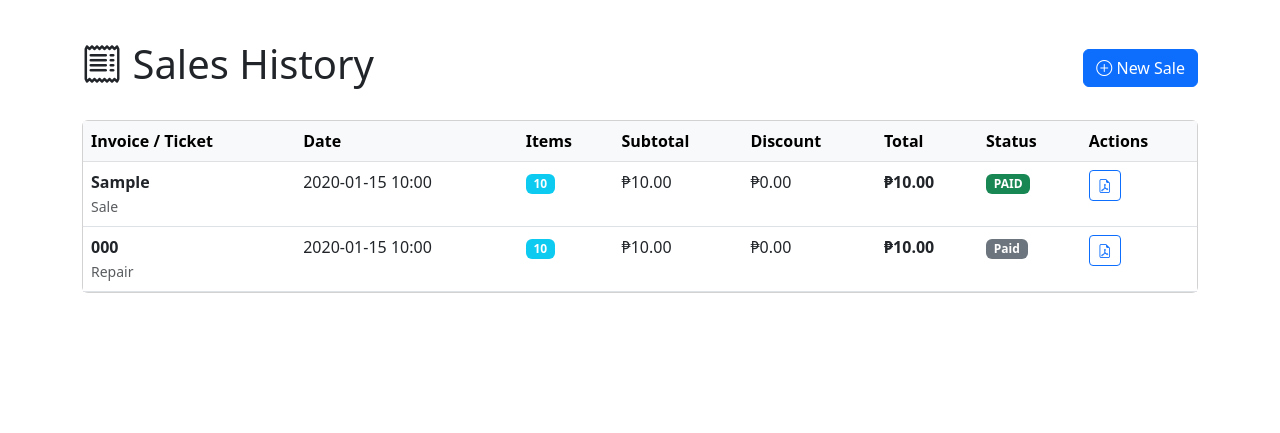
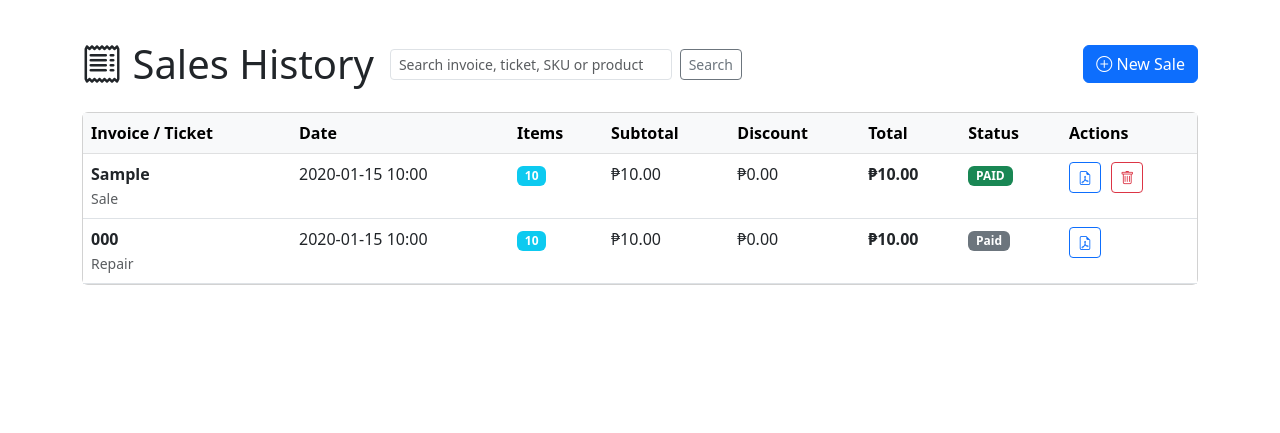
Before and after one commit to busanokirby/jc-web-v2, a Flask app: page /sales/list in a window 1280 px wide. Shown: the part 83-516 px from the top of the page. Run offline with Flask 3, Linux system fonts and the light colour scheme; a user stored in the database is signed in; tables that the repository leaves empty hold one stand-in row (values such as "Sample post").

Commit message:
Add sales history search + tests
UI: search box; server: search/filter history; tests: sales search; test fixes (unique SKUs); misc repairs/archive features

```diff
--- a/app/blueprints/sales/routes.py
+++ b/app/blueprints/sales/routes.py
@@ -154,29 +154,45 @@ def pos():
 @login_required
 @roles_required("ADMIN", "SALES")
 def sales_list():
+    # Optional search query
+    q = (request.args.get('q') or '').strip()
+
     # Regular sales
     sales = Sale.query.order_by(Sale.created_at.desc()).limit(200).all()
 
     # Devices that used parts (repair parts should also show in sales history)
     devices = Device.query.filter(Device.parts_used_rows.any()).order_by(Device.created_at.desc()).limit(200).all()
 
-    # Build unified history entries
+    # Build unified history entries with a searchable text blob
     history = []
     for s in sales:
+        items_count = sum(item.qty for item in s.items) if s.items else 0
+        # Build a searchable string containing invoice, customer name and product SKUs/names
+        parts_text = ' '.join(
+            f"{item.product.sku or ''} {item.product.name or ''}" for item in s.items if item.product
+        )
+        customer_name = s.customer.name if getattr(s, 'customer', None) else ''
+        search_text = f"{s.invoice_no or ''} {customer_name} {parts_text}"
+
         history.append({
             'type': 'sale',
             'invoice': s.invoice_no,
             'created_at': s.created_at,
-            'items_count': sum(item.qty for item in s.items) if s.items else 0,
+            'items_count': items_count,
             'subtotal': float(s.subtotal or 0),
             'discount': float(s.discount or 0),
             'total': float(s.total or 0),
             'status': s.status,
             'id': s.id,
+            'search_text': search_text,
         })
 
     for d in devices:
         parts_qty = sum(p.qty for p in d.parts_used_rows) if d.parts_used_rows else 0
+        parts_text = ' '.join(
+            f"{p.product.sku or ''} {p.product.name or ''}" for p in d.parts_used_rows if p.product
+        )
+        search_text = f"{d.ticket_number or ''} {parts_text}"
         history.append({
             'type': 'repair',
             'invoice': d.ticket_number,
@@ -187,12 +203,18 @@ def sales_list():
             'total': float(d.parts_cost or 0),
             'status': d.payment_status,
             'id': d.id,
+            'search_text': search_text,
         })
 
     # Sort by created_at desc and limit to recent 200 entries
     history_sorted = sorted(history, key=lambda x: x['created_at'] or 0, reverse=True)[:200]
 
-    return render_template("sales/sales_list.html", history=history_sorted)
+    # If a search query is provided, filter the history list in-memory (safe for 200-item limit)
+    if q:
+        ql = q.lower()
+        history_sorted = [h for h in history_sorted if ql in (h.get('search_text') or '').lower() or ql in (h.get('invoice') or '').lower()]
+
+    return render_template("sales/sales_list.html", history=history_sorted, q=q)
 
 
 @sales_bp.route("/<int:sale_id>/invoice")
@@ -350,3 +372,33 @@ def reset_sales():
         flash(f"Error resetting sales: {str(e)}", "danger")
 
     return redirect(url_for("sales.reports"))
+
+
+@sales_bp.route('/<int:sale_id>/delete', methods=['POST'])
+@login_required
+@roles_required('ADMIN')
+def delete_sale(sale_id: int):
+    """Delete a single sale and restore stock for sold items (ADMIN only)."""
+    sale = Sale.query.get_or_404(sale_id)
+
+    try:
+        # Restore stock for each sale item (ignore service items)
+        from app.services.stock import stock_in
+        invoice_no = sale.invoice_no
+        for item in sale.items:
+            product = item.product
+            if product and not product.is_service:
+                try:
+                    stock_in(product, item.qty, notes=f"Restore stock - deleted sale {invoice_no}")
+                except Exception:
+                    # ignore stock restore failures but continue to delete
+                    pass
+
+        db.session.delete(sale)
+        db.session.commit()
+        flash(f"Sale {invoice_no} deleted and stock restored.", "success")
+    except Exception as e:
+        db.session.rollback()
+        flash(f"Error deleting sale: {str(e)}", "danger")
+
+    return redirect(url_for('sales.sales_list'))
--- a/templates/sales/sales_list.html
+++ b/templates/sales/sales_list.html
@@ -4,7 +4,17 @@
 
 {% block content %}
 <div class="d-flex justify-content-between align-items-center mb-4">
-    <h1><i class="bi bi-receipt"></i> Sales History</h1>
+    <div class="d-flex align-items-center gap-3">
+        <h1 class="m-0"><i class="bi bi-receipt"></i> Sales History</h1>
+        <form class="d-flex" method="get" action="{{ url_for('sales.sales_list') }}" style="min-width:360px;">
+            <input type="search" name="q" class="form-control form-control-sm me-2" placeholder="Search invoice, ticket, SKU or product" value="{{ q or '' }}">
+            <button class="btn btn-sm btn-outline-secondary me-2" type="submit">Search</button>
+            {% if q %}
+                <a href="{{ url_for('sales.sales_list') }}" class="btn btn-sm btn-outline-light">Clear</a>
+            {% endif %}
+        </form>
+    </div>
+
     <a href="{{ url_for('sales.pos') }}" class="btn btn-primary">
         <i class="bi bi-plus-circle"></i> New Sale
     </a>
@@ -56,6 +66,13 @@
                         <a href="{{ url_for('sales.invoice', sale_id=entry.id) }}" class="btn btn-sm btn-outline-primary" title="View Invoice">
                             <i class="bi bi-file-earmark-pdf"></i>
                         </a>
+                        {% if current_user.role == 'ADMIN' %}
+                        <form method="POST" action="{{ url_for('sales.delete_sale', sale_id=entry.id) }}" style="display:inline; margin-left:6px;">
+                            <button type="submit" class="btn btn-sm btn-outline-danger" onclick="return confirm('Delete this sale? This will restore stock for sold items.');" title="Delete Sale">
+                                <i class="bi bi-trash"></i>
+                            </button>
+                        </form>
+                        {% endif %}
                         {% else %}
                         <a href="{{ url_for('repairs.print_receipt', device_id=entry.id) }}" class="btn btn-sm btn-outline-primary" title="View Repair Receipt">
                             <i class="bi bi-file-earmark-pdf"></i>
```
Also changed, not shown: templates/sales/invoice.html (+7 -0 lines), tests/conftest.py (+4 -0 lines), tests/test_customers_access.py (+12 -11 lines), tests/test_inventory_phase2.py (+1 -1 lines), tests/test_inventory_ui.py (+21 -11 lines), tests/test_repairs_archive.py (+13 -9 lines), tests/test_repairs_device_edit.py (+4 -2 lines), tests/test_repairs_parts_edit.py (+5 -1 lines), tests/test_repairs_search_api.py (+12 -2 lines), tests/test_sales_delete.py (added, +130 -0 lines).
